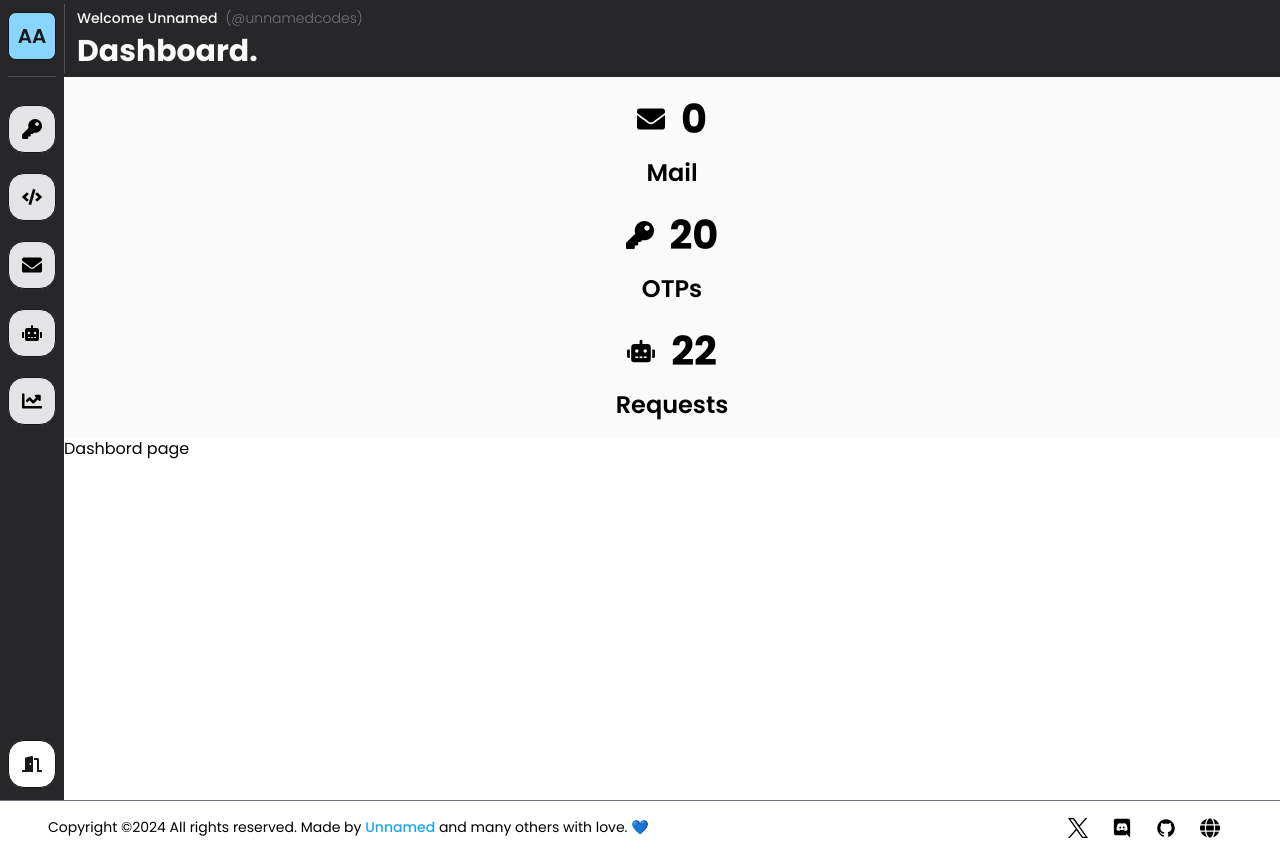
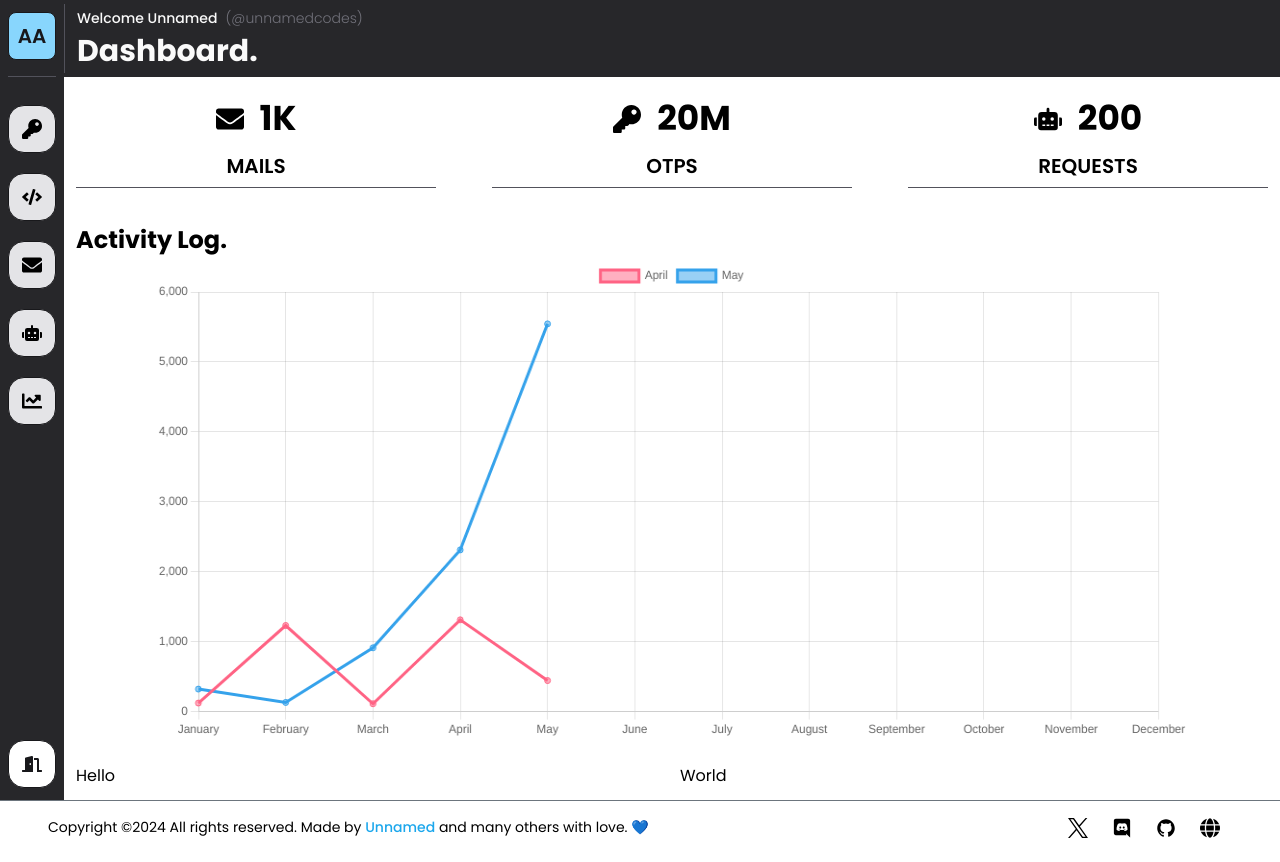
Before and after one commit to unnamed-lab/cypheir-mail-web, a Next.js app: page /dashboard in a window 1280 px wide. Built offline with nearby package versions, Linux system fonts and the light colour scheme.

Commit message:
feat(request and activity ui component): working on building the ui components

```diff
--- a/package.json
+++ b/package.json
@@ -13,6 +13,7 @@
   "dependencies": {
     "@react-icons/all-files": "^4.1.0",
     "@tailwindcss/forms": "^0.5.7",
+    "chart.js": "^4.4.2",
     "eslint-plugin-prettier": "^5.1.3",
     "formik": "^2.4.6",
     "husky": "^9.0.11",
@@ -20,6 +21,7 @@
     "next-auth": "^4.24.7",
     "pretty-quick": "^4.0.0",
     "react": "^18",
+    "react-chartjs-2": "^5.2.0",
     "react-dom": "^18",
     "react-icons": "^5.2.0",
     "sharp": "^0.33.3",
--- a/src/app/dashboard/page.tsx
+++ b/src/app/dashboard/page.tsx
@@ -1,29 +1,50 @@
-import { HomeRequest } from '@/components/ui/dashboard/home';
+import { ActivityLog, HomeRequest } from '@/components/ui/dashboard/home';
 import { FaEnvelope, FaKey, FaRobot } from 'react-icons/fa';
 
 export default function Dashboard() {
   const requestData = [
     {
       title: 'Mail',
-      request: 0,
-      icon: <FaEnvelope className="h-[1.75rem] w-[1.75rem]" />,
+      request: 1000,
+      icon: (
+        <FaEnvelope className="h-[1.15rem] w-[1.15rem] md:h-[1.75rem] md:w-[1.75rem]" />
+      ),
     },
     {
       title: 'OTP',
-      request: 20,
-      icon: <FaKey className="h-[1.75rem] w-[1.75rem]" />,
+      request: 20000000,
+      icon: (
+        <FaKey className="h-[1.15rem] w-[1.15rem] md:h-[1.75rem] md:w-[1.75rem]" />
+      ),
     },
     {
       title: 'Request',
-      request: 22,
-      icon: <FaRobot className="h-[1.75rem] w-[1.75rem]" />,
+      request: 200,
+      icon: (
+        <FaRobot className="h-[1.15rem] w-[1.15rem] md:h-[1.75rem] md:w-[1.75rem]" />
+      ),
+    },
+  ];
+
+  const activity = [
+    {
+      title: 'April',
+      data: [122, 1231, 112, 1312, 444],
+    },
+    {
+      title: 'May',
+      data: [322, 131, 912, 2312, 5544],
     },
   ];
 
   return (
     <section className=" w-full">
       <HomeRequest data={requestData} />
-      Dashbord page
+      <ActivityLog data={activity} />
+      <div className="flex flex-col md:grid md:grid-cols-2 gap-4 p-3">
+        <div>Hello</div>
+        <div>World</div>
+      </div>
     </section>
   );
 }
--- a/src/components/layout/dashboard_nav.tsx
+++ b/src/components/layout/dashboard_nav.tsx
@@ -12,7 +12,7 @@ import {
 
 export default function DashboardNav() {
   const router = useRouter;
-  console.log(router);
+  // console.log(router);
 
   const siderBarMenu = [
     { title: 'Keys', url: '', icon: <FaKey color="black" /> },
@@ -22,7 +22,7 @@ export default function DashboardNav() {
     { title: 'Analytics', url: '', icon: <FaChartLine color="black" /> },
   ];
   return (
-    <aside className="relative flex min-h-screen w-[13%] flex-col items-center gap-5 bg-zinc-800 px-2 py-3 md:w-[5%]">
+    <aside className="relative flex min-h-screen w-[15%] flex-col items-center gap-5 bg-zinc-800 px-2 py-3 md:w-[9%] lg:w-[5%]">
       <UserIcon name={'Adebayo Anuoluwa'} img={''} />
 
       {siderBarMenu?.map((el: any, index) => {
@@ -32,6 +32,7 @@ export default function DashboardNav() {
       })}
 
       <SideBtn
+        key={6}
         url={'/logout'}
         title={'Log out'}
         icon={<FaDoorOpen />}
--- /dev/null
+++ b/src/components/ui/dashboard/home/activity_log.tsx
@@ -0,0 +1,73 @@
+'use client';
+import {
+  Chart as ChartJS,
+  CategoryScale,
+  LinearScale,
+  PointElement,
+  LineElement,
+  Title,
+  Tooltip,
+  Legend,
+} from 'chart.js';
+import { Line } from 'react-chartjs-2';
+
+ChartJS.register(
+  CategoryScale,
+  LinearScale,
+  PointElement,
+  LineElement,
+  Title,
+  Tooltip,
+  Legend
+);
+
+interface IActivityData {
+  title: string;
+  data: number[];
+}
+
+export default function ActivityLog({ data }: { data: Array<IActivityData> }) {
+  const labels = [
+    'January',
+    'February',
+    'March',
+    'April',
+    'May',
+    'June',
+    'July',
+    'August',
+    'September',
+    'October',
+    'November',
+    'December',
+  ];
+
+  return (
+    <section className="p-3">
+      <h2 className="text-lg font-bold md:text-2xl">Activity Log.</h2>
+
+      <Line
+        style={{}}
+        className="mx-auto max-h-[60vh] !w-full max-w-full px-5 md:!w-[90%]"
+        options={{ responsive: true }}
+        data={{
+          labels,
+          datasets: [
+            {
+              label: data[0].title,
+              data: [122, 1231, 112, 1312, 444],
+              borderColor: 'rgb(255, 99, 132)',
+              backgroundColor: 'rgba(255, 99, 132, 0.5)',
+            },
+            {
+              label: data[1].title,
+              data: [322, 131, 912, 2312, 5544],
+              borderColor: 'rgb(53, 162, 235)',
+              backgroundColor: 'rgba(53, 162, 235, 0.5)',
+            },
+          ],
+        }}
+      />
+    </section>
+  );
+}
--- a/src/components/ui/dashboard/home/home_request.tsx
+++ b/src/components/ui/dashboard/home/home_request.tsx
@@ -1,10 +1,9 @@
 import RequestItem from './request_item';
 
 export default function HomeRequest({ data }: { data: any }) {
+  console.log(data);
   return (
-    <section
-      className={`grid gap-3 md:grid-cols-${data?.length || 3} bg-zinc-50 p-3`}
-    >
+    <section className={`mb-2 grid grid-cols-3 gap-4 p-3 md:gap-14`}>
       {data?.map((item: any, index: number) => {
         return (
           <RequestItem
--- a/src/components/ui/dashboard/home/index.ts
+++ b/src/components/ui/dashboard/home/index.ts
@@ -1,2 +1,3 @@
 export { default as HomeRequest } from './home_request';
 export { default as RequestItem } from './request_item';
+export { default as ActivityLog } from './activity_log';
--- a/src/components/ui/dashboard/home/request_item.tsx
+++ b/src/components/ui/dashboard/home/request_item.tsx
@@ -1,3 +1,5 @@
+import { roundNumApprox } from "@/utils/numerial";
+
 export default function RequestItem({
   key,
   title,
@@ -11,12 +13,12 @@ export default function RequestItem({
 }) {
   return (
     <div
-      className="flex w-full flex-wrap items-center justify-center gap-1"
+      className="flex md:w-full flex-wrap items-center justify-center gap-1 border-b border-b-zinc-600 p-1"
       key={key}
     >
-      <span className="mr-3">{icon}</span>{' '}
-      <span className="text-[2.5rem] font-bold">{req}</span>{' '}
-      <h2 className="w-full text-center text-2xl font-semibold">
+      <span className="mr-1 md:mr-3 w-full md:w-fit text-center justify-center flex">{icon}</span>{' '}
+      <span className="text-[1.5rem] font-bold md:text-[2.15rem]">{roundNumApprox(req)}</span>{' '}
+      <h2 className="uppercase w-full text-center text-xs font-semibold md:text-xl">
         {title}
         {req > 1 && 's'}
       </h2>
--- a/src/components/ui/dashboard/sideBtn.tsx
+++ b/src/components/ui/dashboard/sideBtn.tsx
@@ -11,7 +11,7 @@ export default function SideBtn({
   className,
   containerClass,
 }: {
-  key?: number | string;
+  key: number | string;
   icon: any;
   title: string;
   url: string;
--- /dev/null
+++ b/src/utils/numerial.ts
@@ -0,0 +1,13 @@
+'use strict';
+export const roundNumApprox = (num: number) => {
+  switch (true) {
+    case num >= 1_000_000_000:
+      return `${Math.floor(num / 1_000_000_000)}Bn`;
+    case num >= 1_000_000:
+      return `${Math.floor(num / 1_000_000)}M`;
+    case num >= 1_000:
+      return `${Math.floor(num / 1_000)}K`;
+    default:
+      return num;
+  }
+};
```
Also changed, not shown: 1 other file (tests, documents, lock files or other folders).
